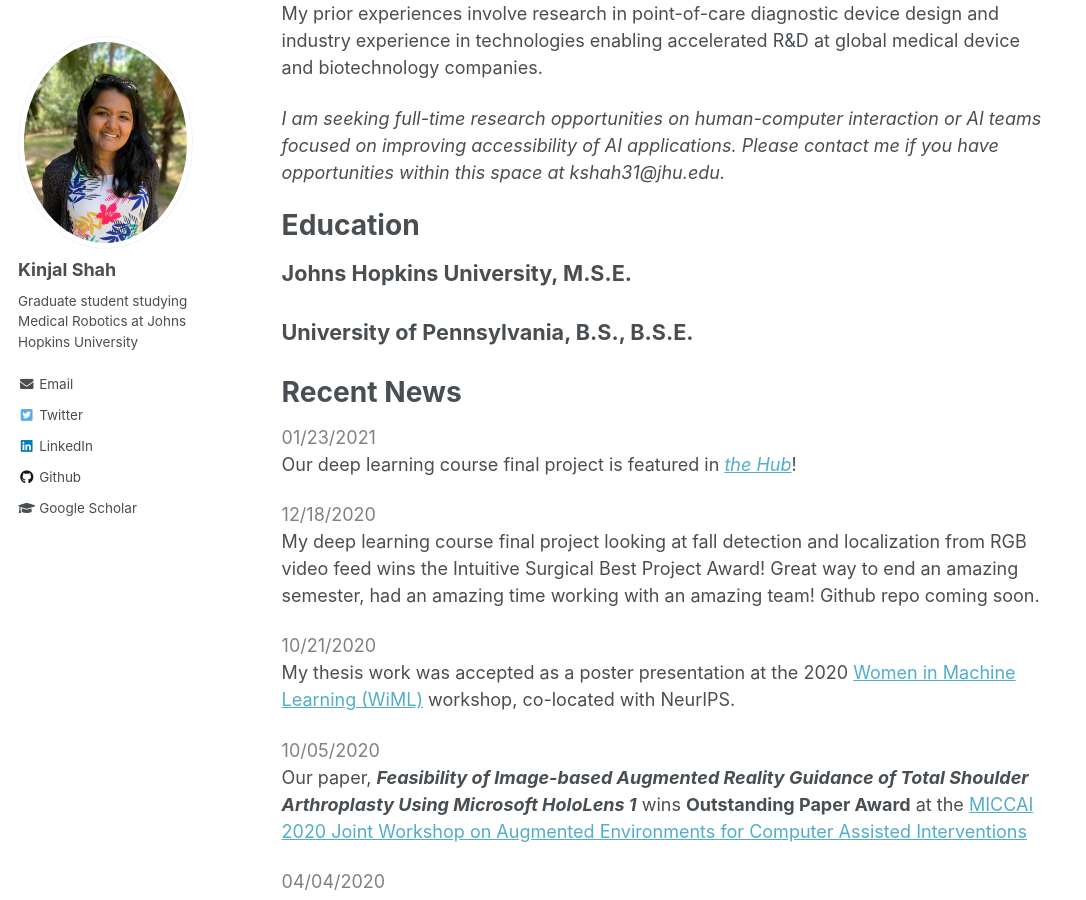
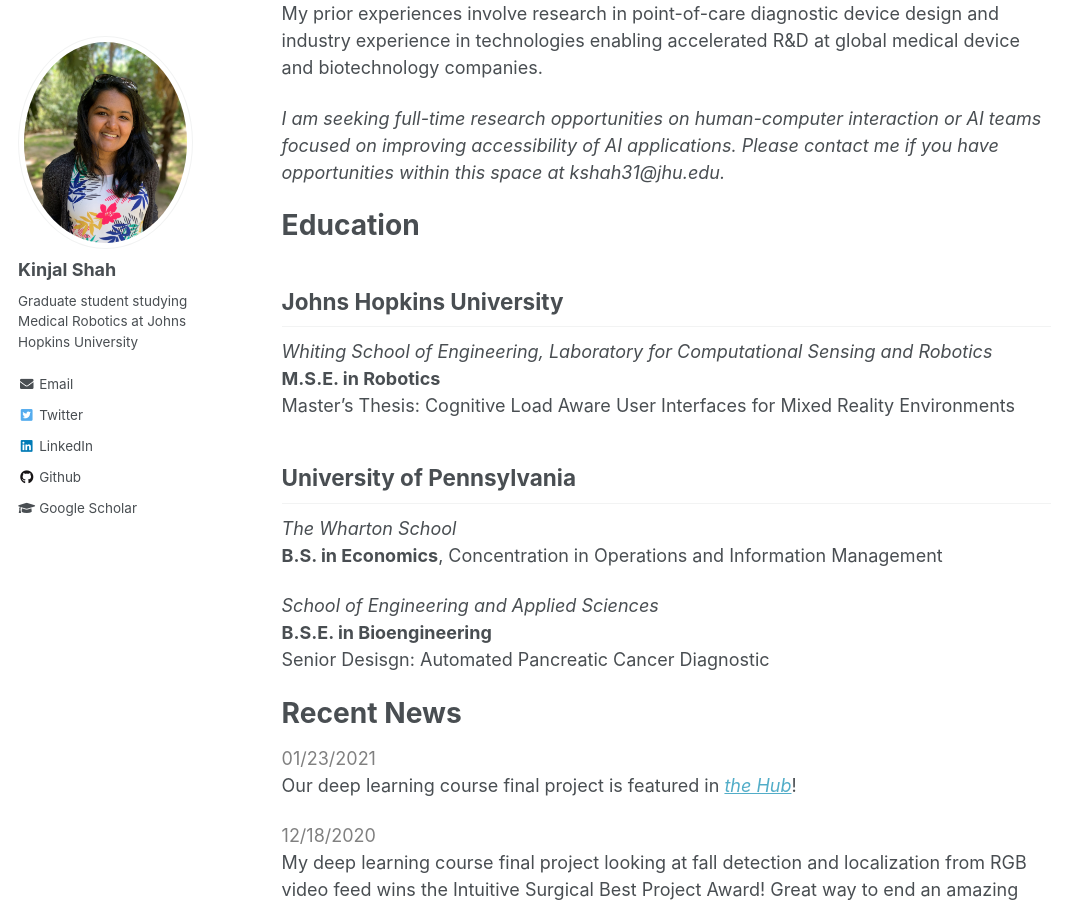
Before and after one commit to kinjmshah/kinjmshah.github.io, a Jekyll site: the page built from _pages/about.md, in a window 1280 px wide and 900 px high, scrolled down 249 px. Shown: the whole window, without its empty margins (0-1086 px from the left). Built offline with Jekyll 4.4.1, drawn with Linux system fonts in a browser that asks for light colours.

Commit message:
Update about.md

```diff
--- a/_pages/about.md
+++ b/_pages/about.md
@@ -13,46 +13,42 @@ My prior experiences involve research in point-of-care diagnostic device design
 
 *I am seeking full-time research opportunities on human-computer interaction or AI teams focused on improving accessibility of AI applications. Please contact me if you have opportunities within this space at kshah31@jhu.edu.*
 
-<!-- # Education
+# Education
 ## Johns Hopkins University
 *Whiting School of Engineering, Laboratory for Computational Sensing and Robotics*
 **M.S.E. in Robotics**
-Master's Thesis: Cognitive Load Aware User Interfaces for Mixed Reality Environments  -->
+Master's Thesis: Cognitive Load Aware User Interfaces for Mixed Reality Environments
 
-<!-- ## University of Pennsylvania
+## University of Pennsylvania
 *The Wharton School*
-**B.S. in Economics**, Concentration in Operations and Information Management -->
+**B.S. in Economics**, Concentration in Operations and Information Management
 
-<!-- *School of Engineering and Applied Sciences*
+*School of Engineering and Applied Sciences*
 **B.S.E. in Bioengineering**
-Senior Desisgn: Automated Pancreatic Cancer Diagnostic     -->
+Senior Desisgn: Automated Pancreatic Cancer Diagnostic
 
-# Education
-
+<!-- # Education
 <div>
 <head>
 <style>
 .hide {
   display: none;
 }
-
 .seenText { font-size: 1.2em;
   font-weight: bold;}
-
 .seenText:hover + .hide {
   display: block;
 }
 </style>
 </head>
 <body>
-
 <div class="seenText">Johns Hopkins University, M.S.E.</div>
   <div class="hide"><br><i>Whiting School of Engineering, Laboratory for Computational Sensing and Robotics</i><br><b>M.S.E. in Robotics</b><br>Master's Thesis: Cognitive Load Aware User Interfaces for Mixed Reality Environments</div>
 <br>
 <div class="seenText">University of Pennsylvania, B.S., B.S.E.</div>
   <div class="hide"><br><i>The Wharton School</i><br><b>B.S. in Economics</b>, Concentration in Operations and Information Management<br><br><i>School of Engineering and Applied Sciences</i><br><b>B.S.E. in Bioengineering</b><br>Senior Desisgn: Automated Pancreatic Cancer Diagnostic</div><br>
 </body>
-</div>
+</div> -->
 
 # Recent News
 
```
